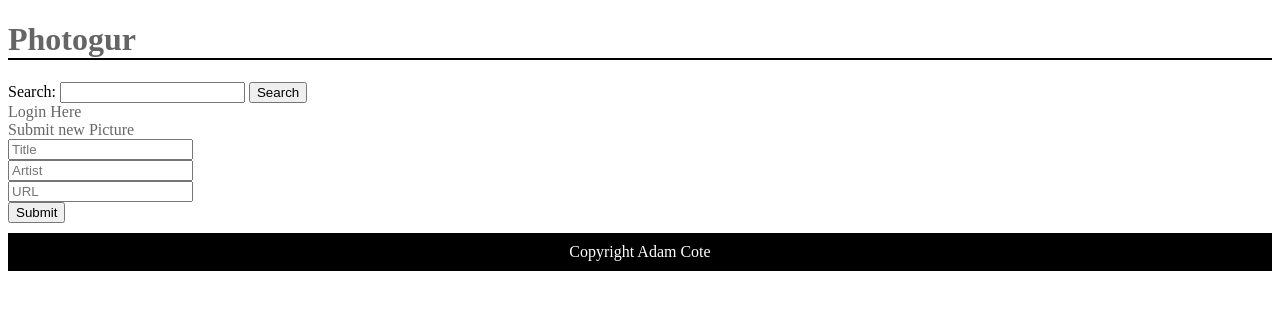
After one commit to AdamC66/Aug-3rd-02---Authentication-Photogur-, a Django app: page /submit/ in a window 1280 px wide. The commit adds this page. Shown: the top 310 px of the page. Run offline with Django 3.2, Linux system fonts and the light colour scheme.

Commit message:
completed submit form, everything seems to be working

```diff
--- a/photogur/models.py
+++ b/photogur/models.py
@@ -1,9 +1,12 @@
 from django.db import models
+from django.forms import ModelForm
+from django.contrib.auth.models import User
 
 class Picture(models.Model):
     title = models.CharField(max_length=255)
     artist = models.CharField(max_length=255)
     url = models.CharField(max_length=255)
+    user = models.ForeignKey(User , on_delete=models.CASCADE, related_name='pictures')
 
     def __str__(self):
         return self.title
--- a/photogur/templates/base.html
+++ b/photogur/templates/base.html
@@ -22,6 +22,16 @@
             </label>
             <input type="submit" value="Search" />
         </form>
+          {% if request.user.is_authenticated %}
+            <!-- display link to log out -->
+            <a href="{% url 'logout' %}"> Logout Here </a>
+        {% else %}
+            <!-- display link to login page -->
+            <a href="{% url 'login' %}"> Login Here </a>
+         {% endif %}
+
+        <a href="{% url 'submit' %}">Submit new Picture</a>
+
     </header>
 <main>
     {% block content %}
--- a/photogur/templates/login.html
+++ b/photogur/templates/login.html
@@ -6,4 +6,7 @@
     {{ form.as_p }}
     <input type="submit" value="Login">
   </form>
+  <h4>Don't have an account?
+      <a href="{% url 'signup' %}">Sign up here</a>
+  </h4>
 {% endblock %}
--- a/photogur/templates/picture.html
+++ b/photogur/templates/picture.html
@@ -9,6 +9,7 @@
     <h1>{{ picture.title }}</h1>
     <h2>{{ picture.artist }}</h2>
     <img src="{{ picture.url }}" alt="{{ picture.title }}">
+    <h4>Submitted by {{ picture.user.username }}</h4>
     <ul>
     {% for comment in picture.comments.all %}
         <li>
--- /dev/null
+++ b/photogur/templates/submit.html
@@ -0,0 +1,16 @@
+{% extends 'base.html' %}
+
+{% load staticfiles %}
+{% block css %}
+<link rel="stylesheet" href="{% static 'css/picture.css' %}">
+{% endblock %}
+
+{% block content %}
+    <form action="{% url 'submit' %}" method="POST">
+        {% csrf_token %}
+        <input type="text" name="title" placeholder="Title"><br>
+        <input type="text" name="artist" placeholder="Artist"><br>
+        <input type="text" name="url" placeholder="URL"><br>
+        <input type="submit" value="Submit" >
+    </form>
+{% endblock %}
--- a/photogur/urls.py
+++ b/photogur/urls.py
@@ -15,7 +15,7 @@ Including another URLconf
 """
 from django.contrib import admin
 from django.urls import path
-from photogur.views import root,pictures,picture_show, picture_search, create_comment,login_view, logout_view
+from photogur.views import root,pictures,picture_show, picture_search, create_comment,login_view, logout_view, signup,submit
 
 
 urlpatterns = [
@@ -27,4 +27,6 @@ urlpatterns = [
     path('pictures/', pictures, name="main_page"),
     path('picture/<int:id>', picture_show, name='picture_details'),
     path('search', picture_search, name='picture_search'),
+    path('signup/', signup, name='signup'),
+    path('submit/', submit, name='submit')
 ]
--- a/photogur/views.py
+++ b/photogur/views.py
@@ -4,6 +4,7 @@ from photogur.models import Picture, Comment
 from django.db.models import Q
 from photogur.forms import LoginForm
 from django.contrib.auth import authenticate, login, logout
+from django.contrib.auth.forms import UserCreationForm
 
 def root(request):
     return HttpResponseRedirect('pictures')
@@ -57,3 +58,28 @@ def login_view(request):
 def logout_view(request):
     logout(request)
     return HttpResponseRedirect('/pictures')
+
+def signup(request):
+    if request.method == 'POST':
+        form = UserCreationForm(request.POST)
+        if form.is_valid():
+            form.save()
+            username = form.cleaned_data.get('username')
+            raw_password = form.cleaned_data.get('password1')
+            user = authenticate(username=username, password=raw_password)
+            login(request, user)
+            return HttpResponseRedirect('/pictures')
+    else:
+        form = UserCreationForm()
+    html_response =  render(request, 'signup.html', {'form': form})
+    return HttpResponse(html_response)
+
+def submit(request):
+
+    if request.method == 'POST':
+        new_picture = Picture(title = request.POST['title'], artist = request.POST['artist'], url = request.POST['url'], user = request.user)
+        new_picture.save()
+        context = {'picture': new_picture}
+        return render(request,'picture.html', context)
+    else:
+        return render(request, 'submit.html')
```
Also changed, not shown: photogur/templates/signup.html (added, +9 -0 lines), db.sqlite3, photogur/migrations/0003_photogur_user.py (added), photogur/migrations/0004_auto_20190806_1647.py (added).
